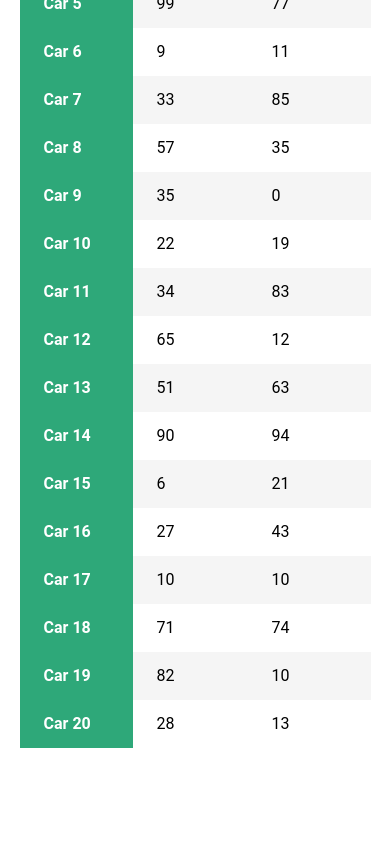
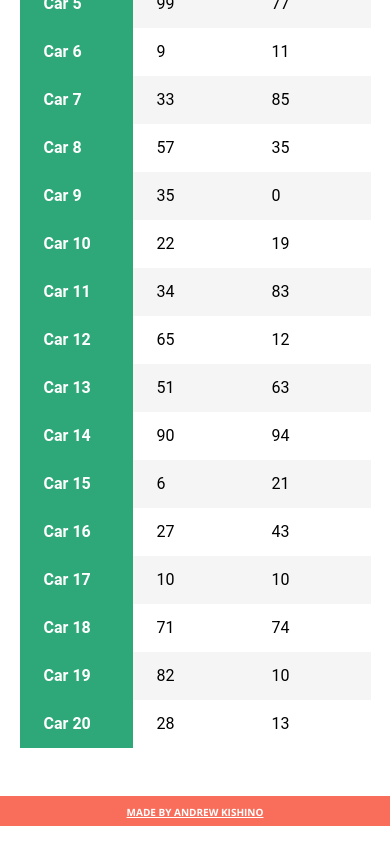
Before and after one commit to AndrewKishino/showcase, a website: page client/index.html in a window 390 px wide. Shown: the part 381-1225 px from the top of the page. Drawn offline with nearby package versions, Linux system fonts and the light colour scheme.

Commit message:
Added footer and styling

```diff
--- a/client/index.html
+++ b/client/index.html
@@ -15,6 +15,7 @@
 <body>
   <header-directive></header-directive>
   <div ui-view></div>
+  <footer-directive></footer-directive>
   <script src="app.js"></script>
   <script src="components/header/header.directive.js"></script>
   <script src="components/footer/footer.directive.js"></script>
--- a/client/sass/_components.footer.scss
+++ b/client/sass/_components.footer.scss
@@ -3,10 +3,15 @@
   width:100%;
   height:20px;
   text-align: center;
-  position:absolute;
+  // position:absolute;
   bottom:0;
   left:0;
   padding: 20px 0;
+  clear: both;
+  position: relative;
+  z-index: 10;
+  // height: 3em;
+  // margin-top: -3em;
   a {
     margin: auto auto;
     font-family: 'Open Sans', sans-serif;
@@ -22,10 +27,15 @@
     width:100%;
     height:20px;
     text-align: center;
-    position:absolute;
+    // position:absolute;
     bottom:0;
     left:0;
     padding: 5px 0;
+    clear: both;
+    position: relative;
+    z-index: 10;
+    // height: 3em;
+    // margin-top: -3em;
     a {
       margin: auto auto;
       font-family: 'Open Sans', sans-serif;
--- a/client/sass/_components.table.scss
+++ b/client/sass/_components.table.scss
@@ -11,7 +11,7 @@
 .component {
   line-height: 1.5em;
   margin: 0 auto;
-  padding: 2em 0 3em;
+  padding: 2em 0 0;
   width: 90%;
   max-width: 500px;
   overflow: hidden;
--- a/client/sass/_main.scss
+++ b/client/sass/_main.scss
@@ -2,4 +2,6 @@ body {
   font-family: 'Roboto', sans-serif;
   padding: 0;
   margin: 0;
+  height: 100%;
+  min-height: 100%;
 }
--- a/client/sass/style.scss
+++ b/client/sass/style.scss
@@ -11,7 +11,7 @@
 // ------------------------------
 //             Footer
 // ------------------------------
-// @import 'components.footer.scss';
+@import 'components.footer.scss';
 
 // ------------------------------
 //             Tables
```
Also changed, not shown: client/style.css, client/style.min.css.
